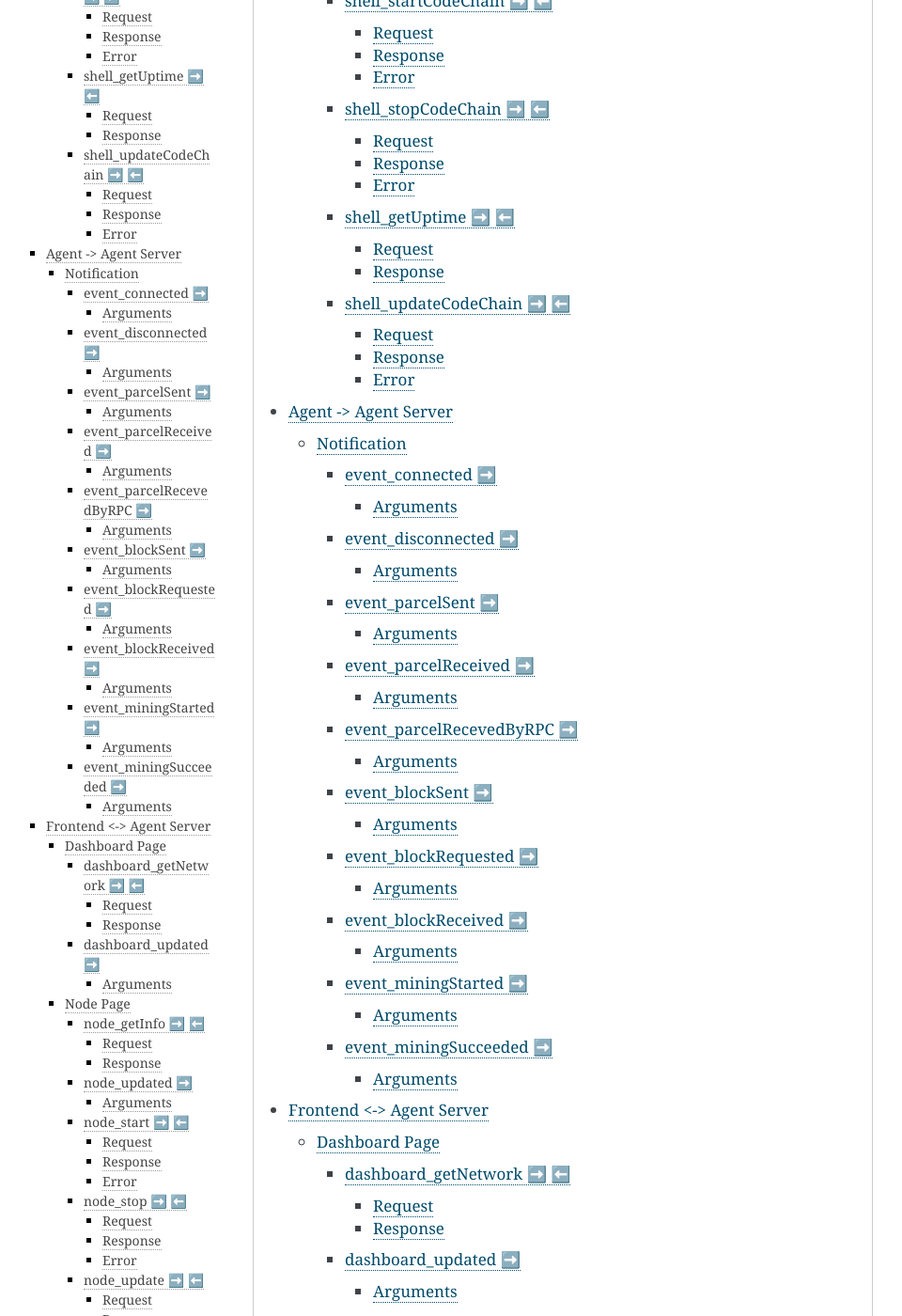
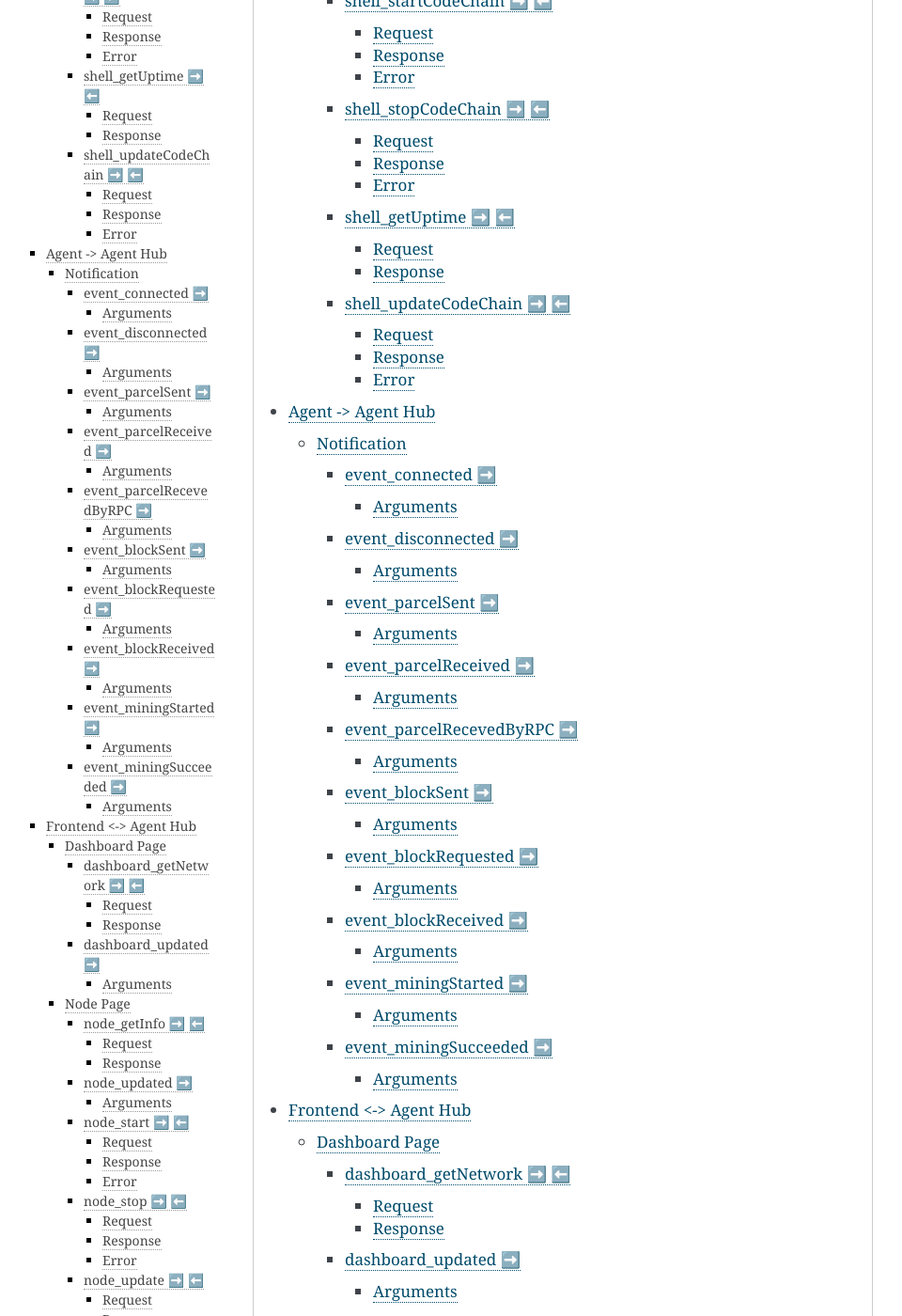
Before and after one commit to CodeChain-io/codechain-dashboard, a Sphinx documentation site: the page built from doc/source/index.rst, in a window 1280 px wide and 1400 px high, scrolled down 969 px. Shown: the whole window at 94% size, without its empty margins (151-1111 px from the left). Built offline with Sphinx 7.4.7, drawn with Linux system fonts in a browser that asks for light colours; some of the changed text lies outside the part shown.

Commit message:
Update index.rst

```diff
--- a/doc/source/index.rst
+++ b/doc/source/index.rst
@@ -19,7 +19,7 @@ CodeChain nodes and get managerial information. It can stop/update/run a
 CodeChain program.
 
 
-Agent Server
+Agent Hub
 ============
 
 An agent server queries agents to get information. It saves the collected
@@ -226,7 +226,7 @@ These error codes has different meaning according to which protocol returns.
 
 
 **********************
-Agent Server -> Agent
+Agent Hub -> Agent
 **********************
 
 Requests
@@ -407,7 +407,7 @@ Error
   }
 
 **********************
-Agent -> Agent Server
+Agent -> Agent Hub
 **********************
 
 Notification
@@ -549,7 +549,7 @@ Second argument is the target score.
 
 
 **************************
-Frontend <-> Agent Server
+Frontend <-> Agent Hub
 **************************
 
 Dashboard Page
@@ -812,7 +812,7 @@ links: type-CodeChainCallRPCResponse_
   ``[]``
 
 **********************
-Agent Server web
+Agent Hub web
 **********************
 
 Agent server serve codechain's log file using HTTP.
```
